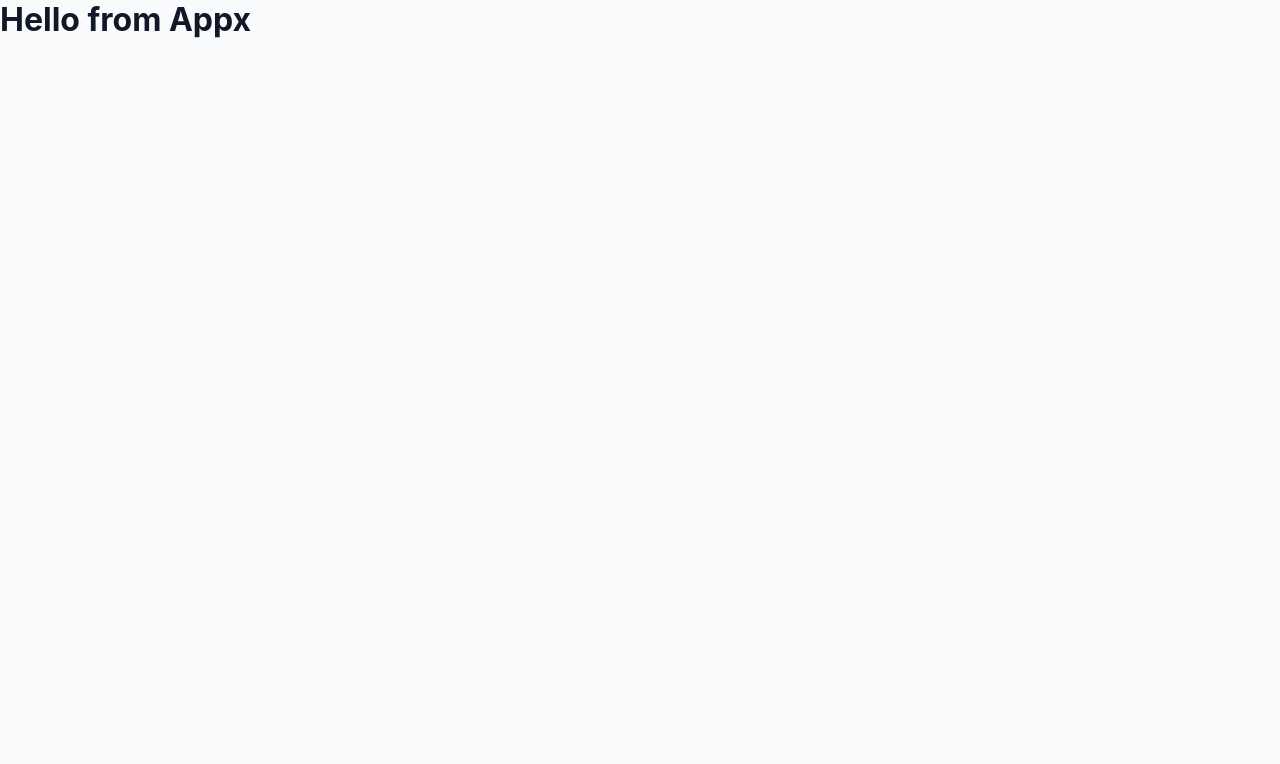
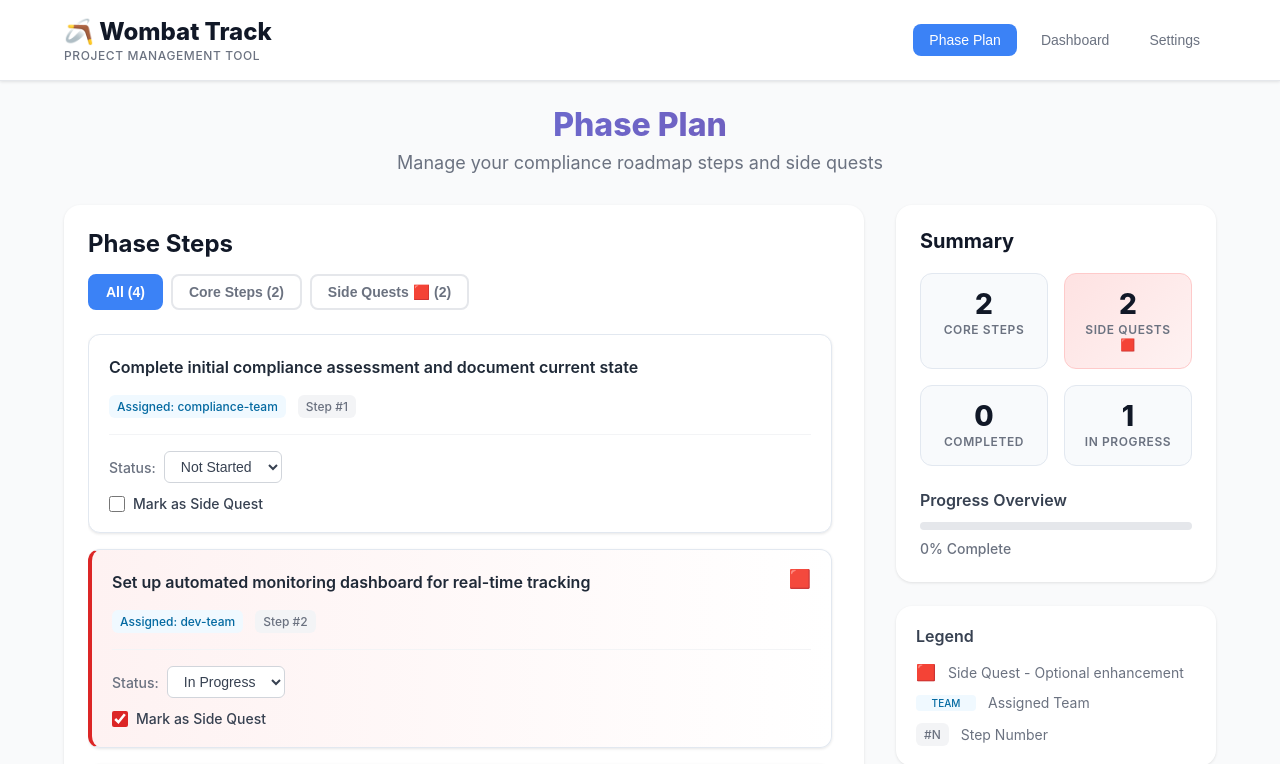
Before and after one commit to jtaylorcomplize/wombat-track-scaffold, a React (Vite) app in the folder wombat-track/: page / in a window 1280 px wide. Shown: the top 764 px of the page. Built offline with nearby package versions, Linux system fonts and the light colour scheme.

Commit message:
Successful Render

```diff
--- a/wombat-track/index.html
+++ b/wombat-track/index.html
@@ -1,5 +1,6 @@
 <!DOCTYPE html>
 <html lang="en">
   <head><meta charset="UTF-8" /><title>Wombat Track</title></head>
+  <script type="module" src="/src/main.tsx"></script>
   <body><div id="root"></div></body>
 </html>
--- /dev/null
+++ b/wombat-track/src/App.tsx
@@ -0,0 +1,35 @@
+// wombat-track/src/App.tsx
+import React from 'react';
+import { PhasePlan } from './pages/PhasePlan';
+import './App.css';
+console.log("✅ App is being rendered");
+
+function App() {
+  return (
+    <div className="App">
+      <header className="app-header">
+        <nav className="nav-container">
+          <div className="nav-brand">
+            <h1>🪃 Wombat Track</h1>
+            <span className="nav-subtitle">Project Management Tool</span>
+          </div>
+          <div className="nav-links">
+            <button className="nav-link active">Phase Plan</button>
+            <button className="nav-link">Dashboard</button>
+            <button className="nav-link">Settings</button>
+          </div>
+        </nav>
+      </header>
+
+      <main className="app-main">
+        <PhasePlan />
+      </main>
+
+      <footer className="app-footer">
+        <p>&copy; 2025 Wombat Track - Compliance Project Management</p>
+      </footer>
+    </div>
+  );
+}
+
+export default App;
--- a/wombat-track/src/AppX.tsx
+++ /dev/null
@@ -1,43 +0,0 @@
-// wombat-track/src/App.tsx
-import React from 'react';
-import { PhasePlan } from './pages/PhasePlan';
-import './App.css';
-console.log("✅ AppX is being rendered");
-
-function App() {
-  return (
-    <div>
-      <h1>Hello from Appx</h1>
-    </div>
-  );
-}
-
-// function App() {
-//   return (
-//     <div className="App">
-//       <header className="app-header">
-//         <nav className="nav-container">
-//           <div className="nav-brand">
-//             <h1>🪃 Wombat Track</h1>
-//             <span className="nav-subtitle">Project Management Tool</span>
-//           </div>
-//           <div className="nav-links">
-//             <button className="nav-link active">Phase Plan</button>
-//             <button className="nav-link">Dashboard</button>
-//             <button className="nav-link">Settings</button>
-//           </div>
-//         </nav>
-//       </header>
-
-//       <main className="app-main">
-//         <PhasePlan />
-//       </main>
-
-//       <footer className="app-footer">
-//         <p>&copy; 2025 Wombat Track - Compliance Project Management</p>
-//       </footer>
-//     </div>
-//   );
-// }
-
-export default App;
--- a/wombat-track/src/main.tsx
+++ b/wombat-track/src/main.tsx
@@ -1,6 +1,6 @@
 import React from 'react';
 import ReactDOM from 'react-dom/client';
-import App from './AppX';
+import App from './App';
 console.log("✅ main.tsx starting render");
 console.log("🔎 Document root:", document.getElementById('root'));
 
--- a/wombat-track/vite.config.ts
+++ b/wombat-track/vite.config.ts
@@ -1,8 +1,6 @@
 import { defineConfig } from 'vite';
 import react from '@vitejs/plugin-react';
 
-// https://vitejs.dev/config/
 export default defineConfig({
-  root: './wombat-track',  // 👈 This line is the key
   plugins: [react()],
 });
```
